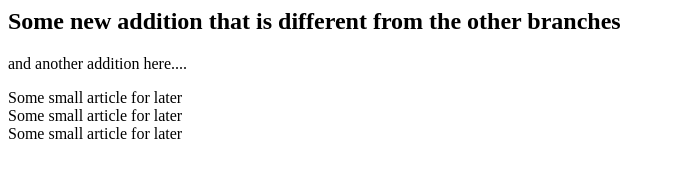
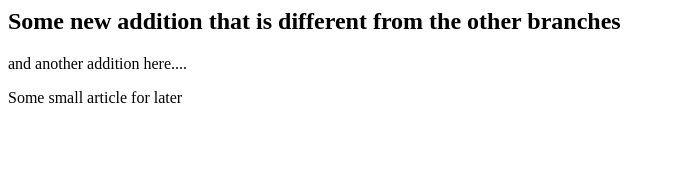
Before and after one commit to georgegomez144/gsync, a website: page index.html in a window 1280 px wide. Shown: the whole page, without its empty margins (0-675 px from the left). Drawn offline with Linux system fonts and the light colour scheme.

Commit message:
remove extra elements

```diff
--- a/index.html
+++ b/index.html
@@ -3,8 +3,6 @@
   <body>
     <h2>Some new addition that is different from the other branches</h2>
     <p>and another addition here....</p>
-    <article>Some small article for later</article>
-    <article>Some small article for later</article>
     <article>Some small article for later</article>
     <script>
     (function() {
```
